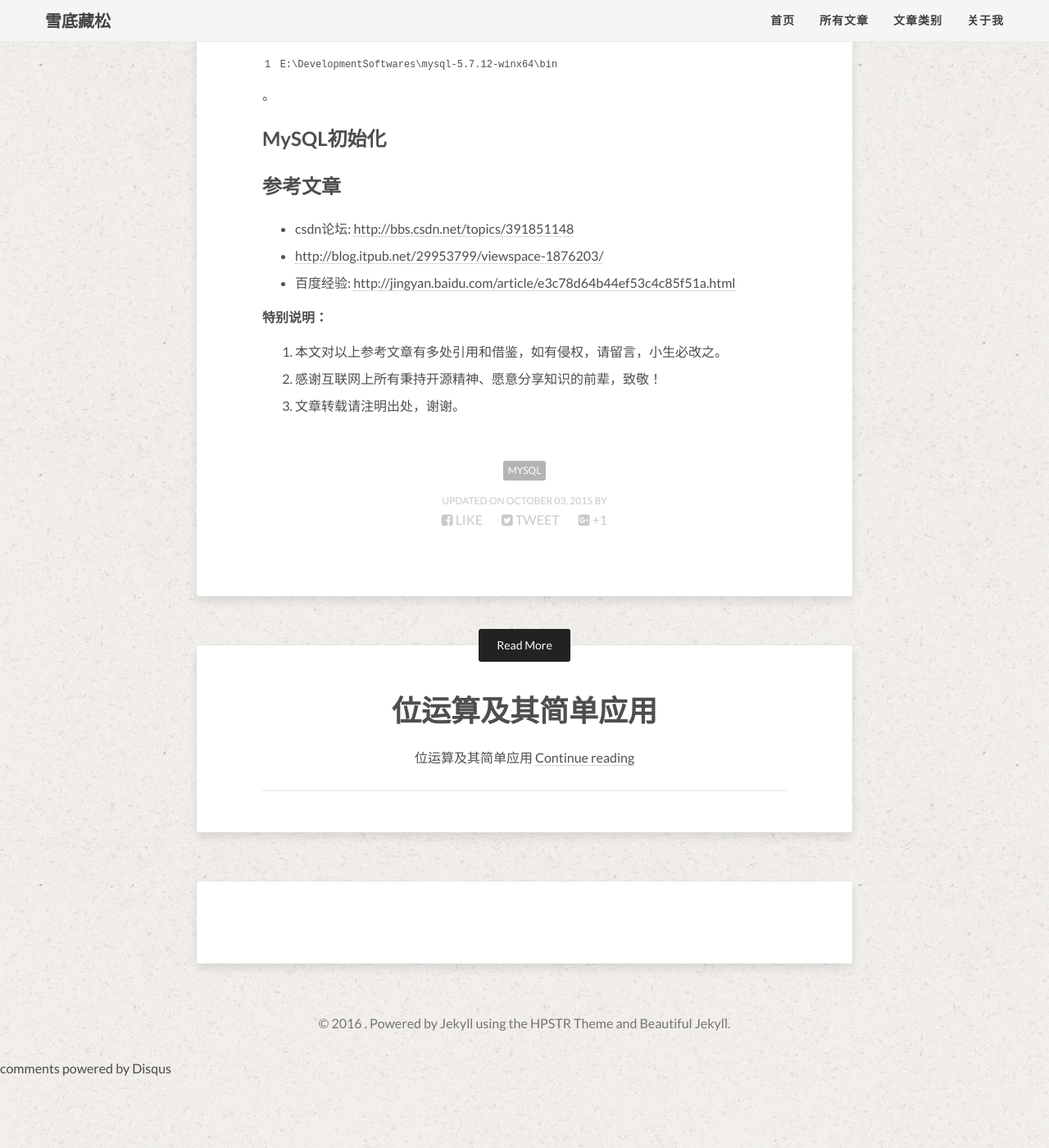
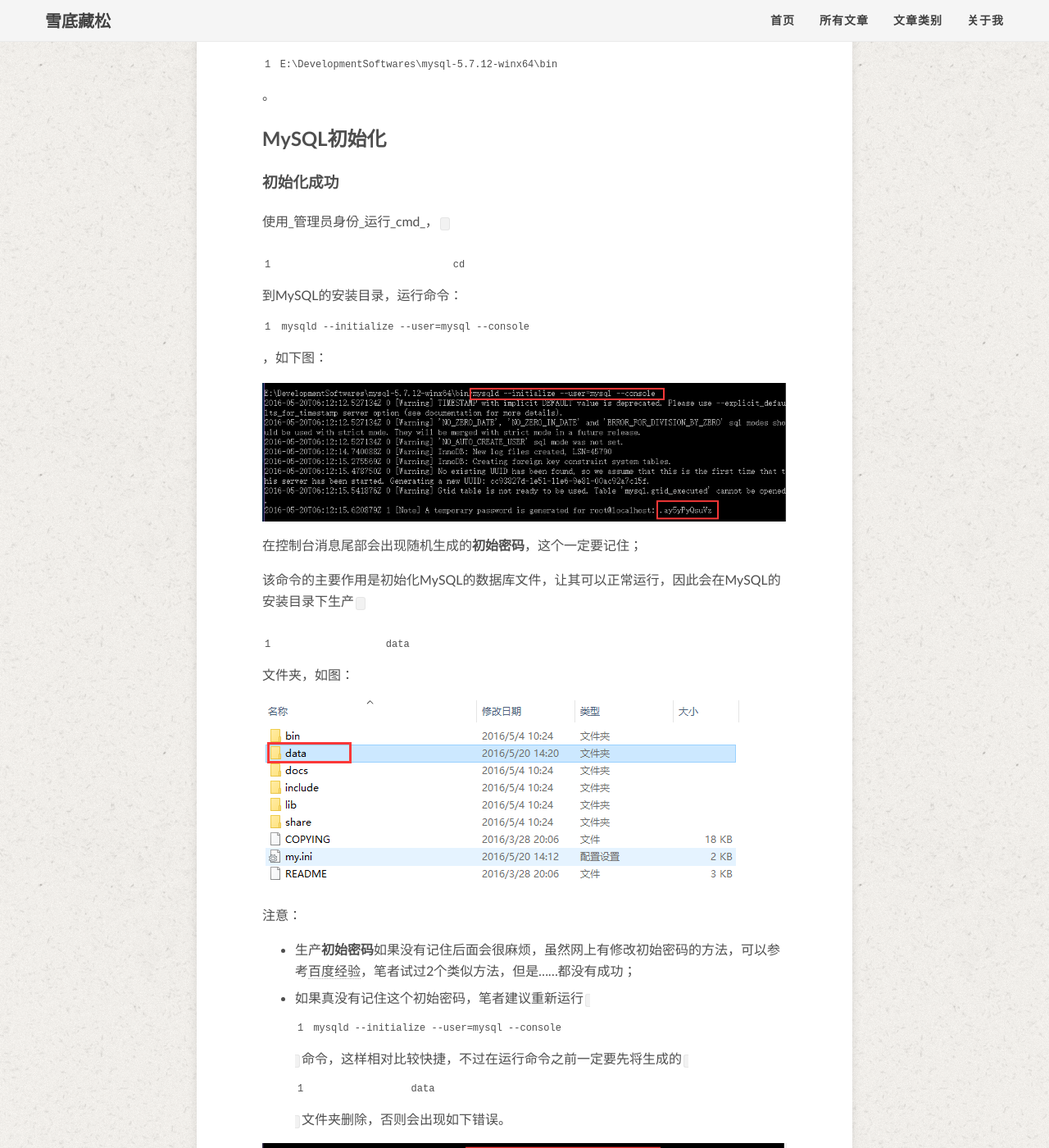
Before and after one commit to MinfeiZhou/MinfeiZhou.github.io, a Jekyll site: the page built from _posts/2016-05-03-Windows安装MySQL 5.7.12解压版.md, in a window 1280 px wide and 1400 px high, scrolled down 2968 px. Shown: the whole window at 82% size. Built offline with Jekyll 4.4.1, drawn with Linux system fonts in a browser that asks for light colours; nearby versions of some CDN libraries; library files that are not in the unit come from our copies; comment, search, counter and statistics services are not loaded; some of the changed text lies outside the part shown.

Commit message:
上传mysql博文图片

```diff
--- a/_posts/2016-05-03-Windows安装MySQL 5.7.12解压版.md
+++ b/_posts/2016-05-03-Windows安装MySQL 5.7.12解压版.md
@@ -12,7 +12,7 @@ modified: 2015-10-03
 系统：Win10 64bit
 
 ## 1 下载安装包
-官方下载地址：<http://dev.mysql.com/downloads/mysql/>;
+官方下载地址：<http://dev.mysql.com/downloads/mysql/>
 
 选择适合自己的版本下载即可。
 
@@ -76,7 +76,38 @@ modified: 2015-10-03
 
 ## MySQL初始化
 
+### 初始化成功
+使用_管理员身份_运行_cmd_，`cd`到MySQL的安装目录，运行命令：`mysqld --initialize --user=mysql --console`，如下图：
 
+![]({{ site.url }}/images/mysql/mysql-init-sucess.png)
+
+在控制台消息尾部会出现随机生成的**初始密码**，这个一定要记住；
+
+该命令的主要作用是初始化MySQL的数据库文件，让其可以正常运行，因此会在MySQL的安装目录下生产`data`文件夹，如图：
+
+![]({{ site.url }}/images/mysql/mysql-data.png)
+
+注意：
+
+- 生产**初始密码**如果没有记住后面会很麻烦，虽然网上有修改初始密码的方法，可以参考[百度经验](http://jingyan.baidu.com/article/e3c78d64b44ef53c4c85f51a.html)，笔者试过2个类似方法，但是……都没有成功；
+- 如果真没有记住这个初始密码，笔者建议重新运行`mysqld --initialize --user=mysql --console`命令，这样相对比较快捷，不过在运行命令之前一定要先将生成的`data`文件夹删除，否则会出现如下错误。
+
+![]({{ site.url }}/images/mysql/mysql-init-error-1.png)
+
+### 初始化失败
+MySQL初始化失败的原因无非就是`my.ini`配置文件中有错误，而自己没有看出来，这时运行命令`mysqld --initialize --user=mysql --console`，会出现以下错误：
+
+![]({{ site.url }}/images/mysql/mysql-init-error-2.png)
+
+可惜，没有给用户一个明确的提示，到底哪儿错了！！！抓狂ing……
+
+这时，可以使用命令`mysqld --console`，它会提示错误源，如下：
+
+![]({{ site.url }}/images/mysql/mysql-console.png)
+
+根据提示可以看出，应该是配置文件中的没有找到`datedir`属性有没有，原来我把`datadir`写成了`datedir`；打开配置文件比较：
+
+![]({{ site.url }}/images/mysql/mysql-datadir.png)
 
 
 ## 参考文章
@@ -86,8 +117,10 @@ modified: 2015-10-03
 - 百度经验: <http://jingyan.baidu.com/article/e3c78d64b44ef53c4c85f51a.html>
 
 
+***
+
 **特别说明：**
 
-1. 本文对以上参考文章有多处引用和借鉴，如有侵权，请留言，小生必改之。
+1. 本文对以上参考文章有多处引用和借鉴，如有侵权，请留言，小生必改之；文中如有错误，也请留言，小生亦改之。
 2. 感谢互联网上所有秉持开源精神、愿意分享知识的前辈，致敬！
 3. 文章转载请注明出处，谢谢。
```
Also changed, not shown: _posts/2015-10-03-位运算及其简单应用.md (+4 -1 lines), images/mysql/mysql-console.png (added), images/mysql/mysql-data.png (added), images/mysql/mysql-datadir.png (added), images/mysql/mysql-init-error-1.png (added), images/mysql/mysql-init-error-2.png (added), images/mysql/mysql-init-sucess.png (added), images/mysql/mysql-install-sucess.png (added), images/mysql/mysql-remove.png (added), images/mysql/mysql-start-sucess.png (added).
